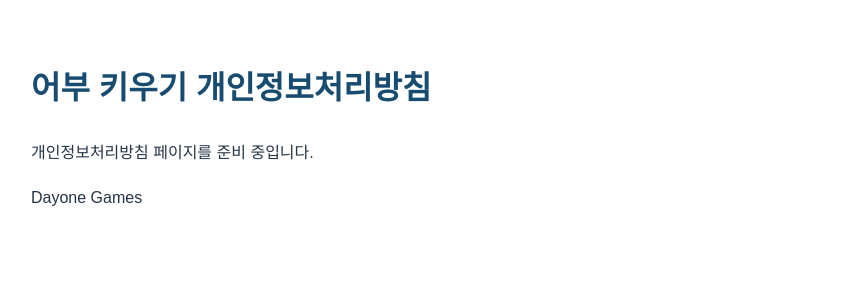
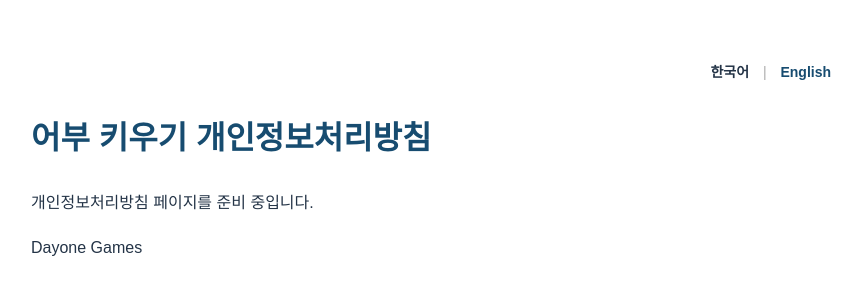
Before and after one commit to dayonegames01-cpu/privacy-policy, a plain HTML site: page index.html in a window 1280 px wide. Shown: the whole page, without its empty margins (209-1071 px from the left). Drawn offline with Linux system fonts and the light colour scheme.

Commit message:
Update index.html

```diff
--- a/index.html
+++ b/index.html
@@ -5,6 +5,7 @@
   <meta charset="UTF-8">
   <meta name="viewport" content="width=device-width, initial-scale=1.0">
   <title>어부 키우기 - 개인정보처리방침</title>
+
   <style>
     body {
       font-family: Arial, sans-serif;
@@ -14,12 +15,45 @@
       line-height: 1.8;
       color: #243447;
     }
-    h1 { color: #174c70; }
+
+    h1 {
+      color: #174c70;
+    }
+
+    .language-switch {
+      text-align: right;
+      margin-bottom: 25px;
+      font-size: 14px;
+    }
+
+    .language-switch a {
+      color: #174c70;
+      text-decoration: none;
+      font-weight: bold;
+    }
+
+    .language-switch a:hover {
+      text-decoration: underline;
+    }
+
+    .language-switch span {
+      margin: 0 10px;
+      color: #aaa;
+    }
   </style>
 </head>
+
 <body>
+  <div class="language-switch">
+    <strong>한국어</strong>
+    <span>|</span>
+    <a href="en.html">English</a>
+  </div>
+
   <h1>어부 키우기 개인정보처리방침</h1>
+
   <p>개인정보처리방침 페이지를 준비 중입니다.</p>
+
   <p>Dayone Games</p>
 </body>
 </html>
```
